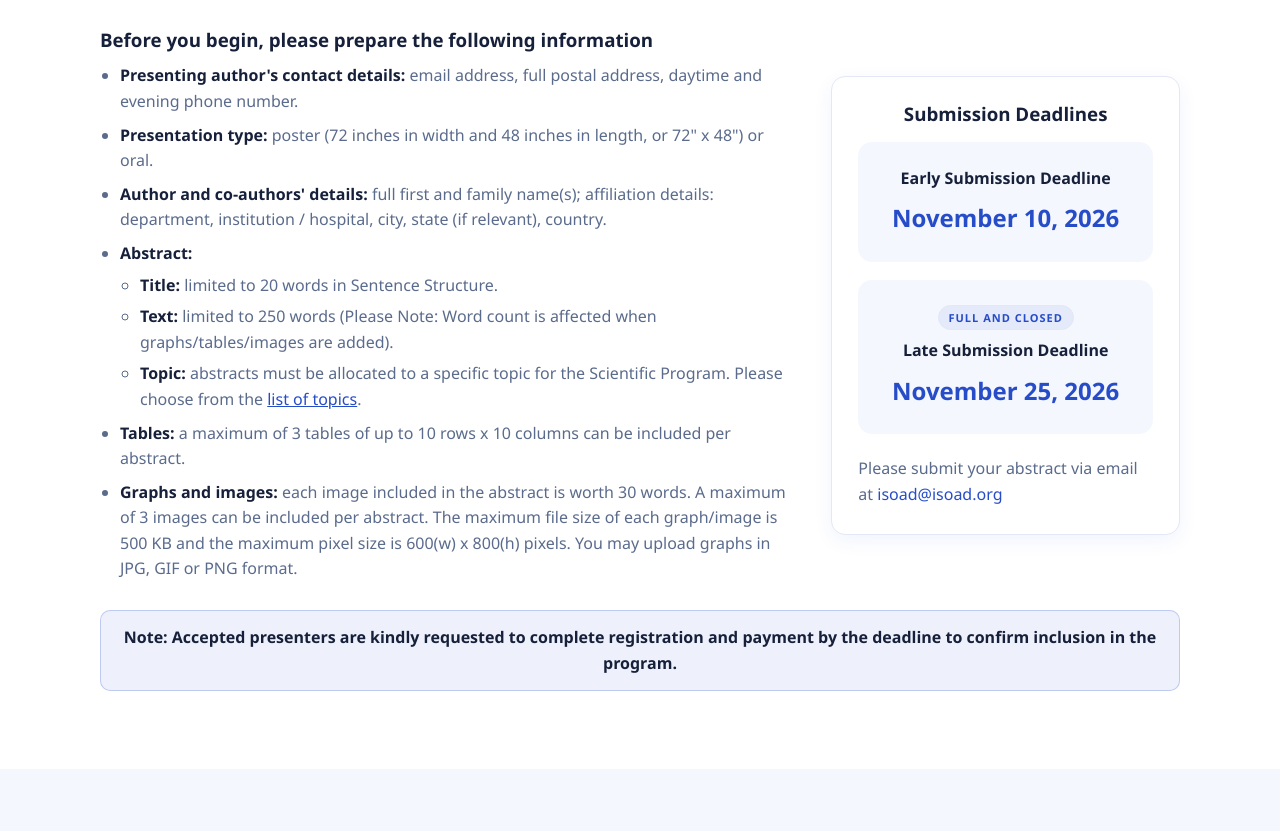
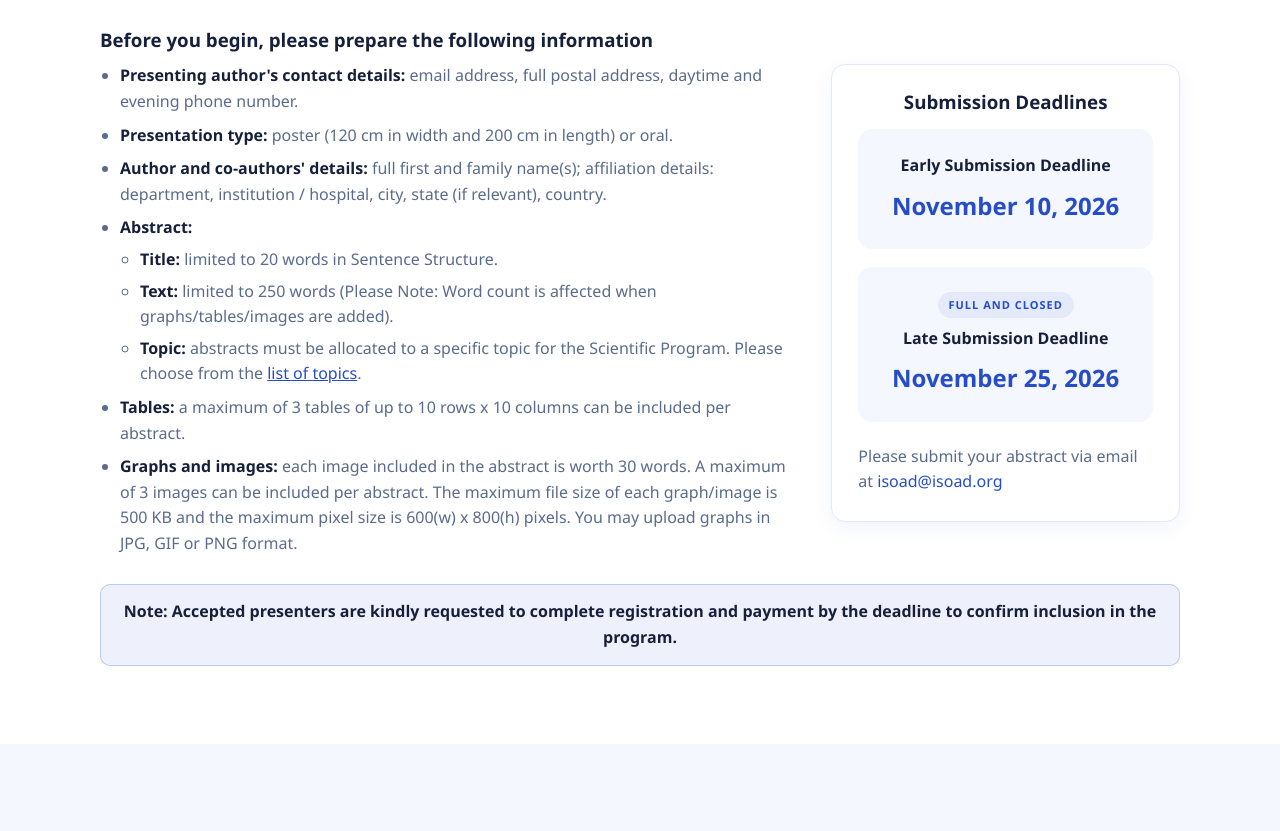
Before and after one commit to Coral-Y/ISOAD, a plain HTML site: page index.html in a window 1280 px wide. Shown: the part 5100-5931 px from the top of the page. Drawn offline with Linux system fonts and the light colour scheme.

Commit message:
fix: poster尺寸调整

```diff
--- a/index.html
+++ b/index.html
@@ -108,7 +108,7 @@
           <h3>Before you begin, please prepare the following information</h3>
           <ul class="muted" style="margin:10px 0 0;padding-left:20px;display:grid;gap:8px;">
             <li><strong style="color:var(--text)">Presenting author's contact details:</strong> email address, full postal address, daytime and evening phone number.</li>
-            <li><strong style="color:var(--text)">Presentation type:</strong> poster (72 inches in width and 48 inches in length, or 72" x 48") or oral.</li>
+            <li><strong style="color:var(--text)">Presentation type:</strong> poster (120 cm in width and 200 cm in length) or oral.</li>
             <li><strong style="color:var(--text)">Author and co-authors' details:</strong> full first and family name(s); affiliation details: department, institution / hospital, city, state (if relevant), country.</li>
             <li><strong style="color:var(--text)">Abstract:</strong>
               <ul style="margin:6px 0 0;padding-left:20px;display:grid;gap:6px;list-style:circle;">
```
